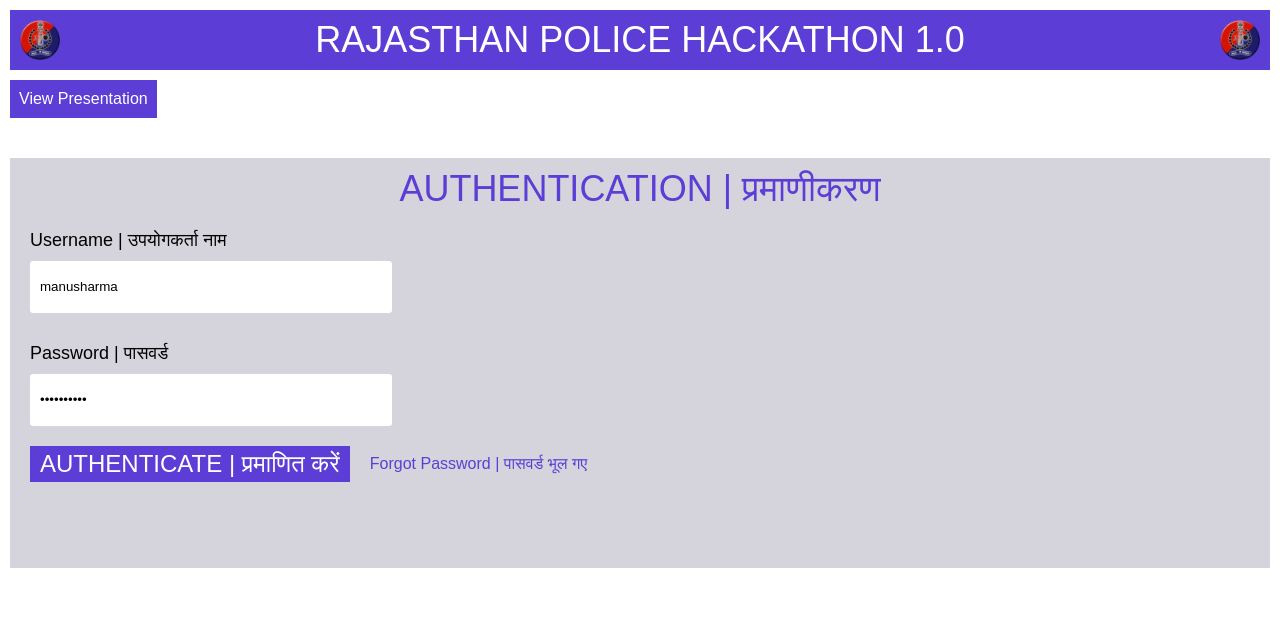
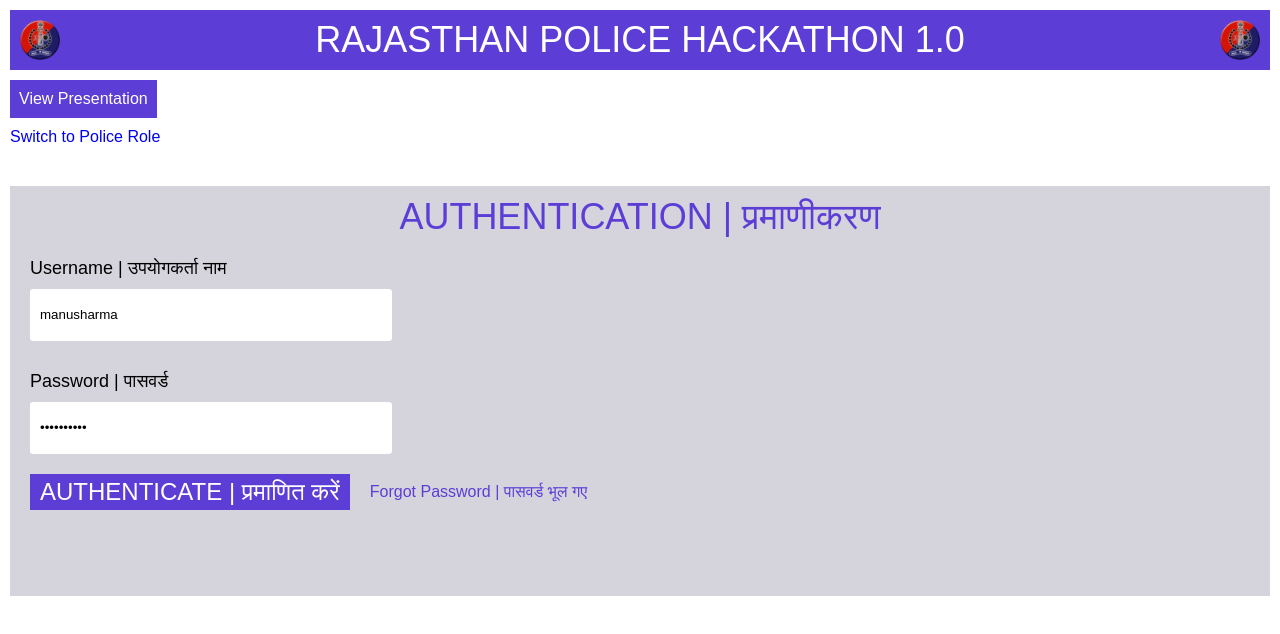
Before and after one commit to mhimanuhu/-RJPOLICE_HACK_133_M4_MATRIX__1, a React (Create React App) app: page / in a window 1280 px wide. Shown: the top 634 px of the page. Built offline with nearby package versions, Linux system fonts and the light colour scheme.

Commit message:
role switching

```diff
--- a/src/user/authentication/authenticate.js
+++ b/src/user/authentication/authenticate.js
@@ -13,6 +13,9 @@
       <div className='presentation'>
         View Presentation
       </div>
+      </Link>
+      <Link to="/police/dashboard" >
+      <div style={{marginTop:"10px"}}  className='change role'>Switch to Police Role</div >
       </Link>
     <div className="authencation_container">
       <div className="title_authenticate">
```
